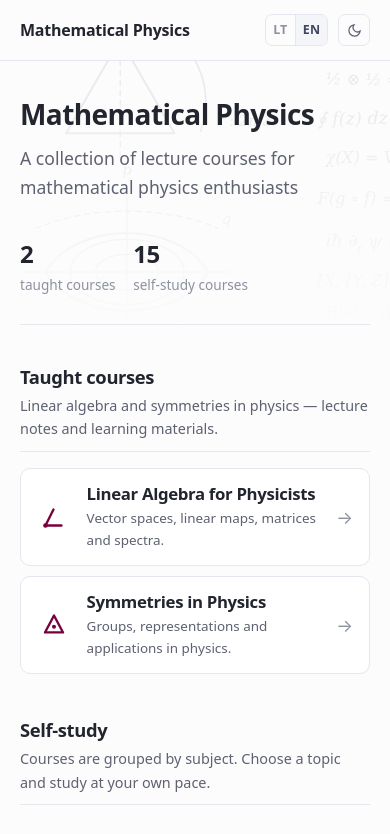
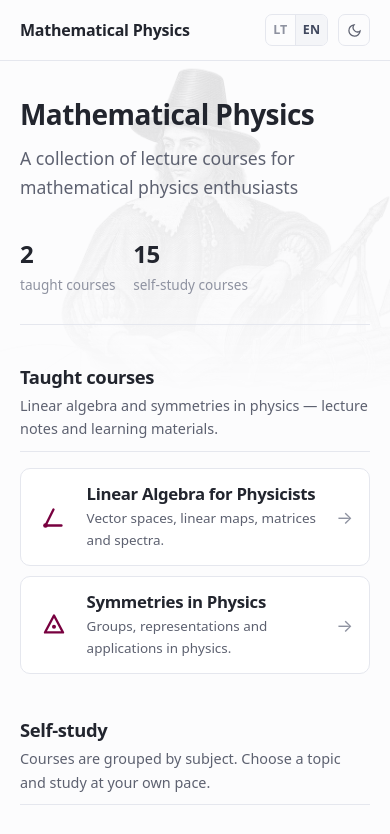
Before and after one commit to matfiz/matfiz.github.io, a plain HTML site: page en/index.html in a window 390 px wide. Shown: the top 834 px of the page. Drawn offline with Linux system fonts and the light colour scheme.

Commit message:
Publish bilingual course frontpage

```diff
--- a/en/index.html
+++ b/en/index.html
@@ -24,7 +24,7 @@
 </head>
 <body>
 
-<!-- The page-top blackboard: decoration only, so hidden from assistive
+<!-- The page-top historical engraving: decoration only, so hidden from assistive
      technology and from print. -->
 <div class="board" aria-hidden="true"><div class="board-ink"></div></div>
 <script>
@@ -407,6 +407,7 @@
 <footer class="site-footer">
   <div class="wrap">
     <p>Mathematical Physics — lecture courses.</p>
+    <p class="art-credit">Background inspired by Kazimieras Semenavičius’s <a href="https://digital.sciencehistory.org/works/8910jt62q"><cite>Artis Magnae Artilleriae</cite> (1650)</a>.</p>
   </div>
 </footer>
 
--- a/styles.css
+++ b/styles.css
@@ -114,31 +114,33 @@ body {
   isolation: isolate;
 }
 
-/* ---------- the blackboard ----------
-   A faint board of formulas from across the collection behind the top of
-   the page. The SVG is a MASK and the ink is a theme colour, so it follows
-   light and dark without a second drawing. It fades downward, and fades
-   again as the reader scrolls (the listener in index.html). */
+/* ---------- the historical engraving ----------
+   Original artwork inspired by Semenavičius's Artis Magnae Artilleriae (1650).
+   Transparent ink is lightly overlaid, lifted in dark mode, and faded below
+   the introduction. The scroll listener in index.html fades the entire layer. */
 .board {
-  position: absolute; top: 0; left: 0; right: 0; height: 500px;
+  position: absolute; top: 0; left: 0; right: 0; height: 560px;
   z-index: -1; pointer-events: none; overflow: hidden;
-  -webkit-mask-image: linear-gradient(to bottom, #000 0%, #000 30%, transparent 100%);
-          mask-image: linear-gradient(to bottom, #000 0%, #000 30%, transparent 100%);
+  -webkit-mask-image: linear-gradient(to bottom, #000 0%, #000 25%, transparent 90%);
+          mask-image: linear-gradient(to bottom, #000 0%, #000 25%, transparent 90%);
 }
 .board-ink {
   position: absolute; inset: 0;
-  background: var(--board-ink); opacity: var(--board-opacity);
-  -webkit-mask: url("blackboard.svg") top center / 1800px 500px repeat-x;
-          mask: url("blackboard.svg") top center / 1800px 500px repeat-x;
+  background-image: url("semenavicius-1650-portrait.webp");
+  background-position: center 3.75rem;
+  background-size: clamp(72rem, 100vw, 112rem) auto;
+  background-repeat: no-repeat;
+  filter: var(--board-filter);
+  opacity: var(--board-opacity);
 }
-:root { --board-ink: var(--heading); --board-opacity: .075; }
+:root { --board-filter: grayscale(1); --board-opacity: .26; }
 @media (prefers-color-scheme: dark) {
-  :root:not([data-theme="light"]) { --board-opacity: .07; }
+  :root:not([data-theme="light"]) { --board-filter: grayscale(1) brightness(1.35); --board-opacity: .24; }
 }
-:root[data-theme="dark"] { --board-opacity: .07; }
+:root[data-theme="dark"] { --board-filter: grayscale(1) brightness(1.35); --board-opacity: .24; }
 @media (max-width: 40rem) {
-  .board { height: 340px; }
-  .board-ink { -webkit-mask-size: 1224px 340px; mask-size: 1224px 340px; }
+  .board { height: 440px; }
+  .board-ink { background-size: auto 340px; background-position: right -8rem top 4rem; opacity: .12; }
 }
 @media print { .board { display: none; } }
 
@@ -271,6 +273,7 @@ a.course-card:hover { border-color: var(--card-accent); transform: translateY(-1
 }
 .site-footer p { margin: 0; max-width: var(--measure); }
 .site-footer a { color: var(--text-muted); }
+.site-footer .art-credit { margin-top: .4rem; font-size: .75rem; }
 
 /* Keyboard users should not have to tab through the header first. */
 .skip-link {
```
Also changed, not shown: index.html (+2 -1 lines), semenavicius-1650-portrait.webp (added).
